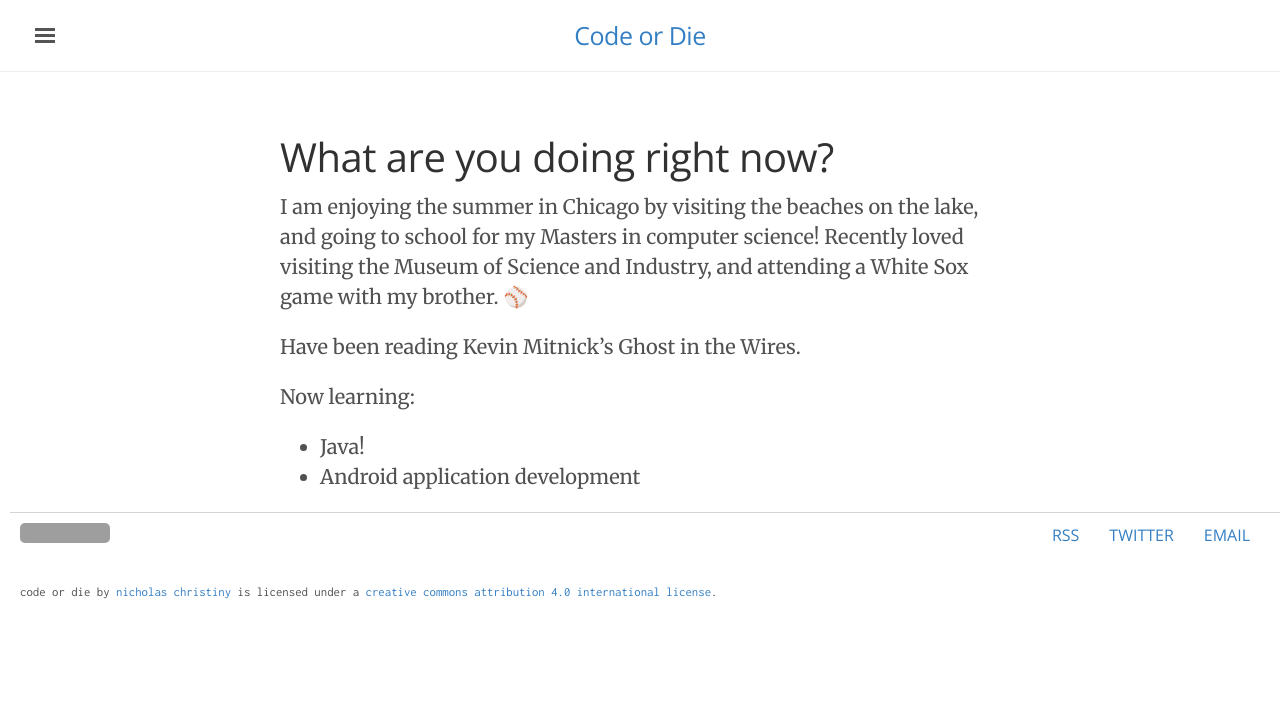
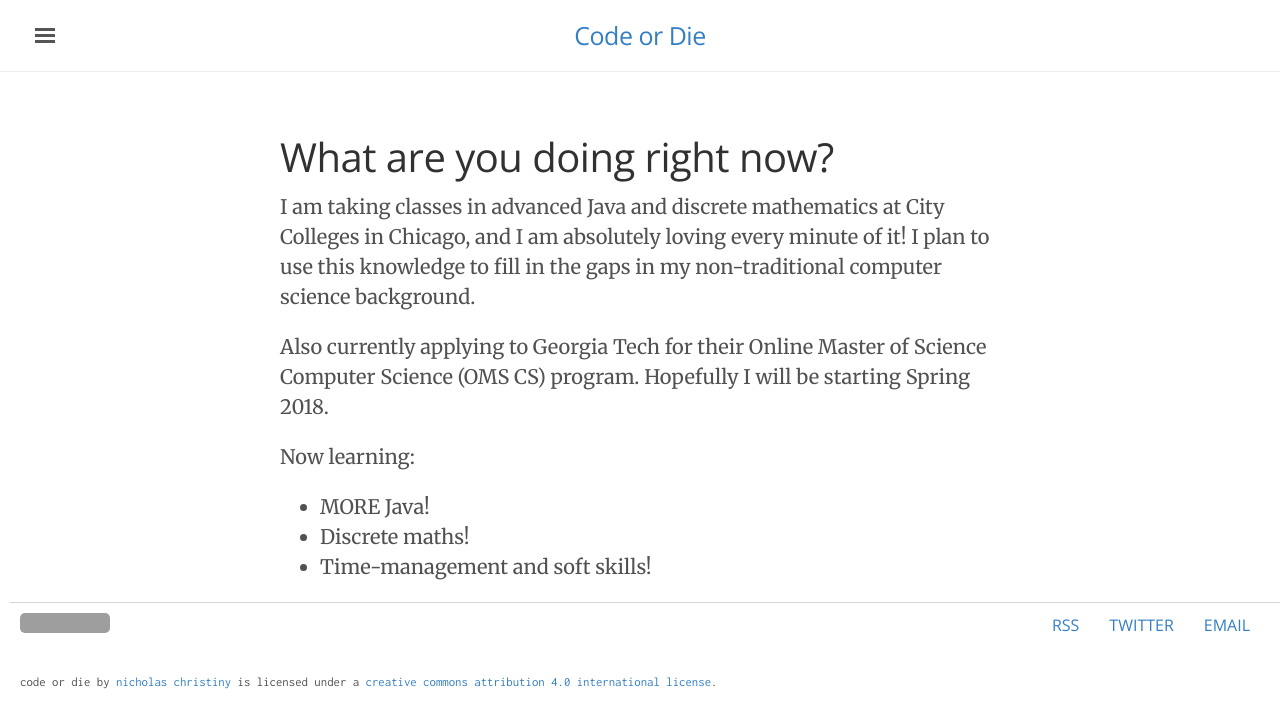
Before and after one commit to nchristiny/nchristiny.github.io, a Jekyll site: the page built from now/index.md, in a window 1280 px wide. Shown: the top 728 px of the page. Built offline with Jekyll 4.4.1, drawn with Linux system fonts in a browser that asks for light colours; grey boxes are pictures that could not be loaded.

Commit message:
Update /now

```diff
--- a/now/index.md
+++ b/now/index.md
@@ -4,11 +4,12 @@ title: Now
 ---
 # What are you doing right now?
 
-I am enjoying the summer in Chicago by visiting the beaches on the lake, and going to school for my Masters in computer science! Recently loved visiting the Museum of Science and Industry, and attending a White Sox game with my brother. ⚾
+I am taking classes in advanced Java and discrete mathematics at City Colleges in Chicago, and I am absolutely loving every minute of it! I plan to use this knowledge to fill in the gaps in my non-traditional computer science background.
 
-Have been reading Kevin Mitnick's Ghost in the Wires.
+Also currently applying to Georgia Tech for their Online Master of Science Computer Science (OMS CS) program. Hopefully I will be starting Spring 2018.
 
 Now learning:
 
-* Java!
-* Android application development
+* MORE Java!
+* Discrete maths!
+* Time-management and soft skills!
```
